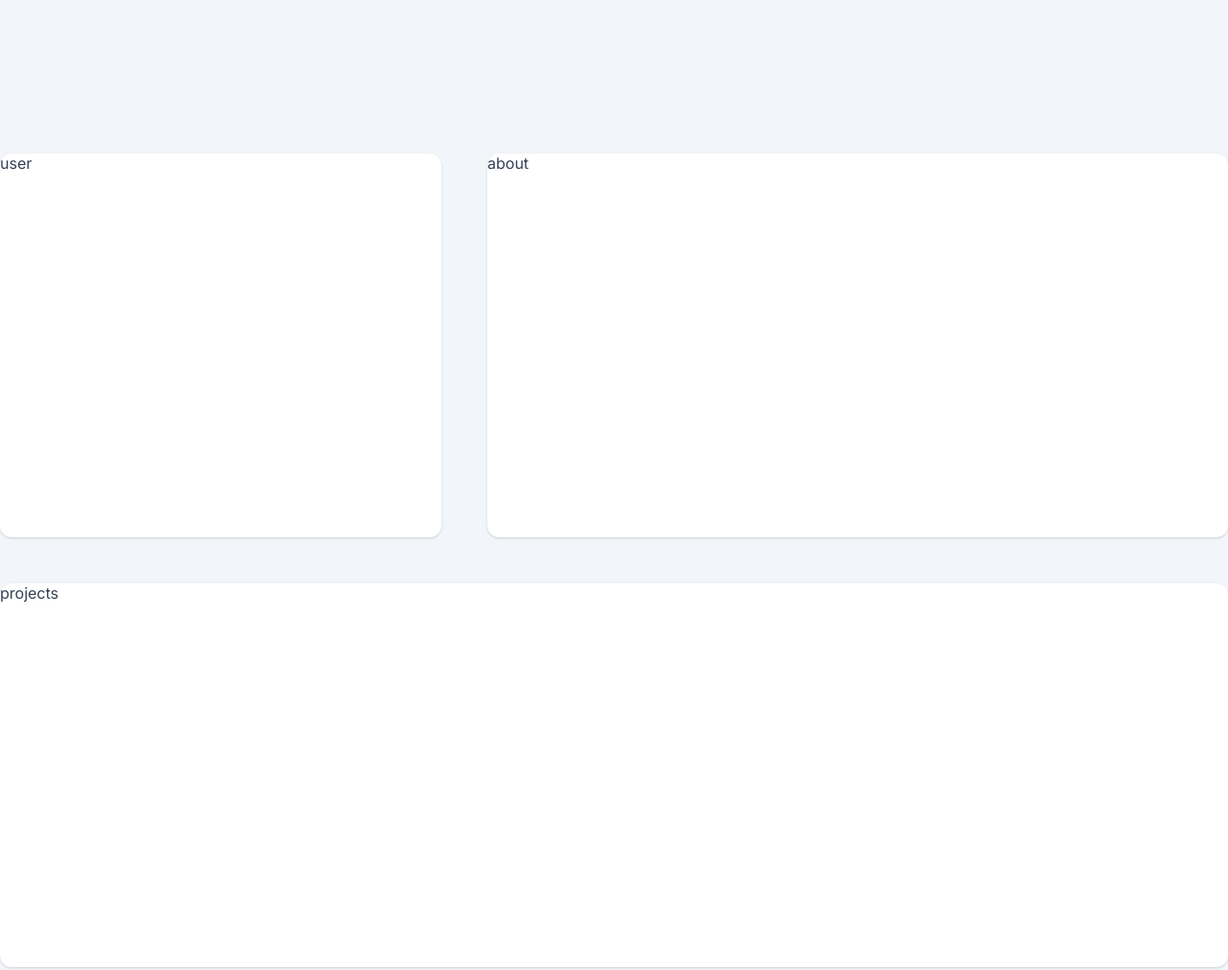
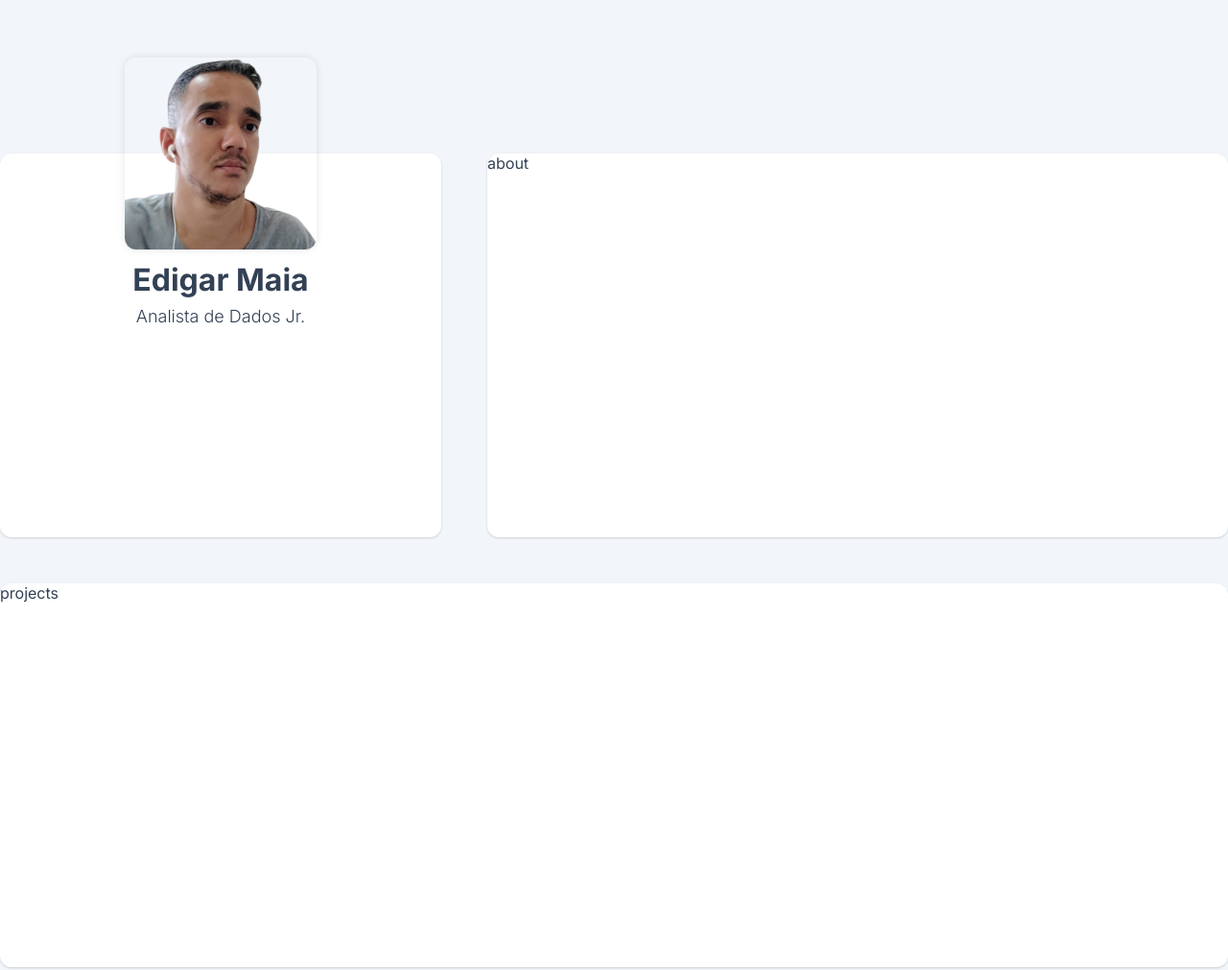
Before and after one commit to edigarmaia/portfolio, a plain HTML site: page index.html in a window 1280 px wide. Shown: the whole page at 96% size. Drawn offline with Linux system fonts and the light colour scheme.

Commit message:
adicionando informações a seção do usuario

```diff
--- a/index.html
+++ b/index.html
@@ -12,7 +12,18 @@
 </head>
 <body>
     <div class="app">
-        <section class="card">user</section>
+        <section class="card user">
+            <picture>
+                <img src="./assets/edy-semfundo.png" alt="minha foto">
+            </picture>
+
+            <div class="user__content">
+                <h1>Edigar Maia</h1>
+                <p>
+                    Analista de Dados Jr.
+                </p>
+            </div>
+        </section>
 
         <section class="card">about</section>
 
--- a/styles/global.css
+++ b/styles/global.css
@@ -1,3 +1,5 @@
+@import url(./user.css);
+
 * {
     margin: 0;
     padding: 0;
--- /dev/null
+++ b/styles/user.css
@@ -0,0 +1,39 @@
+.user{
+    padding: 0 40px 40px;
+    display: flex;
+    flex-direction: column;
+    align-items: center;
+    row-gap: 12px;
+}
+
+.user picture{
+    width: 200px;
+    height: 200px;
+
+    border-radius: 12px;
+    box-shadow: var(--shadow-image);
+
+    margin-top: -100px;
+}
+
+.user picture img{
+    width: 100%;
+    height: 100%;
+    object-fit: cover;
+    border-radius: 12px;
+}
+
+.user__content{
+    display: flex;
+    flex-direction: column;
+    align-items: center;
+    row-gap: 8px;
+}
+
+.user__content h1{
+    font-size: 32px;
+}
+.user__content p{
+    font-size: 18px;
+    font-weight: 300;
+}
```
Also changed, not shown: assets/edy-semfundo.png (added).
